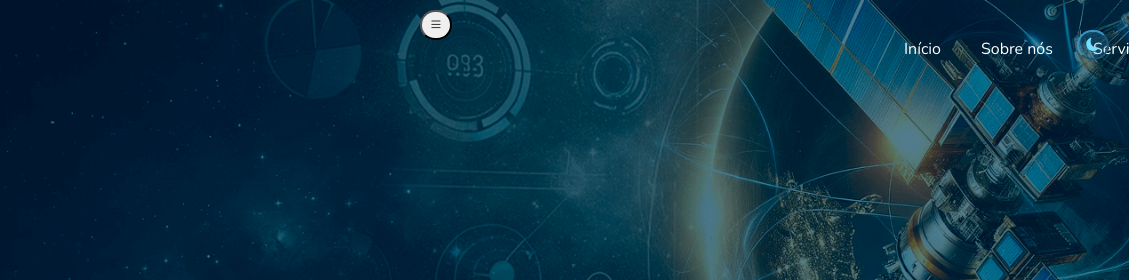
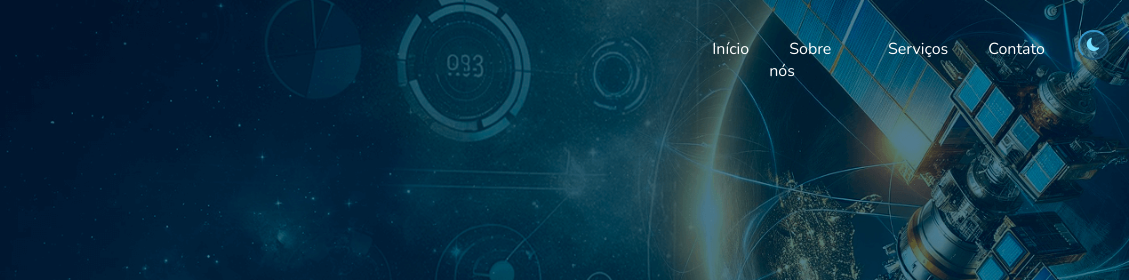
Before and after one commit to cauanpss/NimbusInsight_WEB_HTML_CSS_JS, a plain HTML site: page index.html in a window 1280 px wide. Shown: the top 280 px of the page, 151-1280 px from the left. Drawn offline with nearby package versions, Linux system fonts and the light colour scheme; a web font is replaced by a local one.

Commit message:
feat js swipe

```diff
--- a/styles.css
+++ b/styles.css
@@ -35,14 +35,16 @@ header .img {
 
 nav {
     display: flex;
-    justify-content: space-between;
-    padding-right: 20px;
     position: fixed;
     top: 0;
     left: 0;
     width: 100%;
     z-index: 1000;
     padding: 10px 20px;
+}
+
+nav ul {
+    margin-left: 53%;
 }
 
 .menuLogo {
@@ -83,7 +85,6 @@ nav {
     color: #76dfff;
     border-radius: 25px;
     border-color: #3495c8;
-    margin-left: -630px;
     z-index: 1001;
     position: relative;
 }
@@ -97,7 +98,7 @@ nav {
     border-radius: 25px;
     width: 32px;
     height: 30px;
-    /* visibility: hidden; */
+    visibility: hidden;
 }
 
 .inicio h1 {
@@ -444,6 +445,7 @@ body.dark-mode .footer{
     background-color: #757575;
 }
 
+
 /* Responsividade para telas pequenas*/
 @media (max-width: 768px) {
 
@@ -458,8 +460,6 @@ nav {
     flex-direction: column;
     align-items: flex-start;
 }
-
-
 
 .menuLinks {
     flex-direction: column;
```
